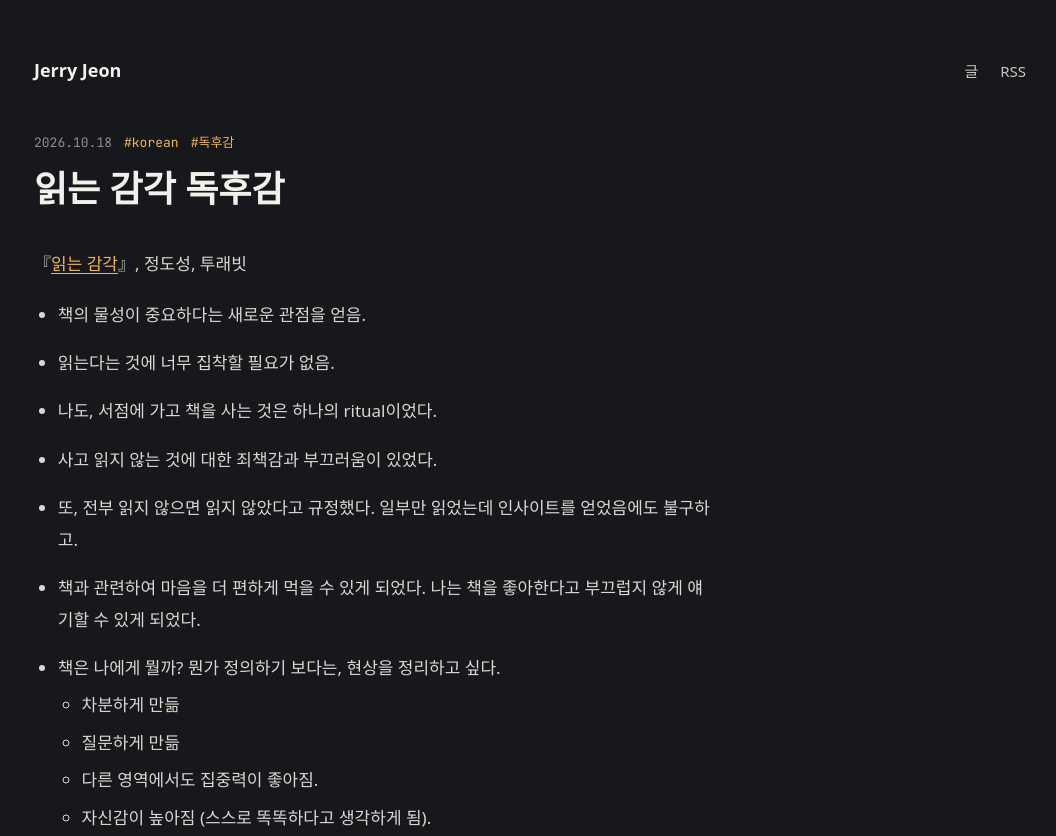
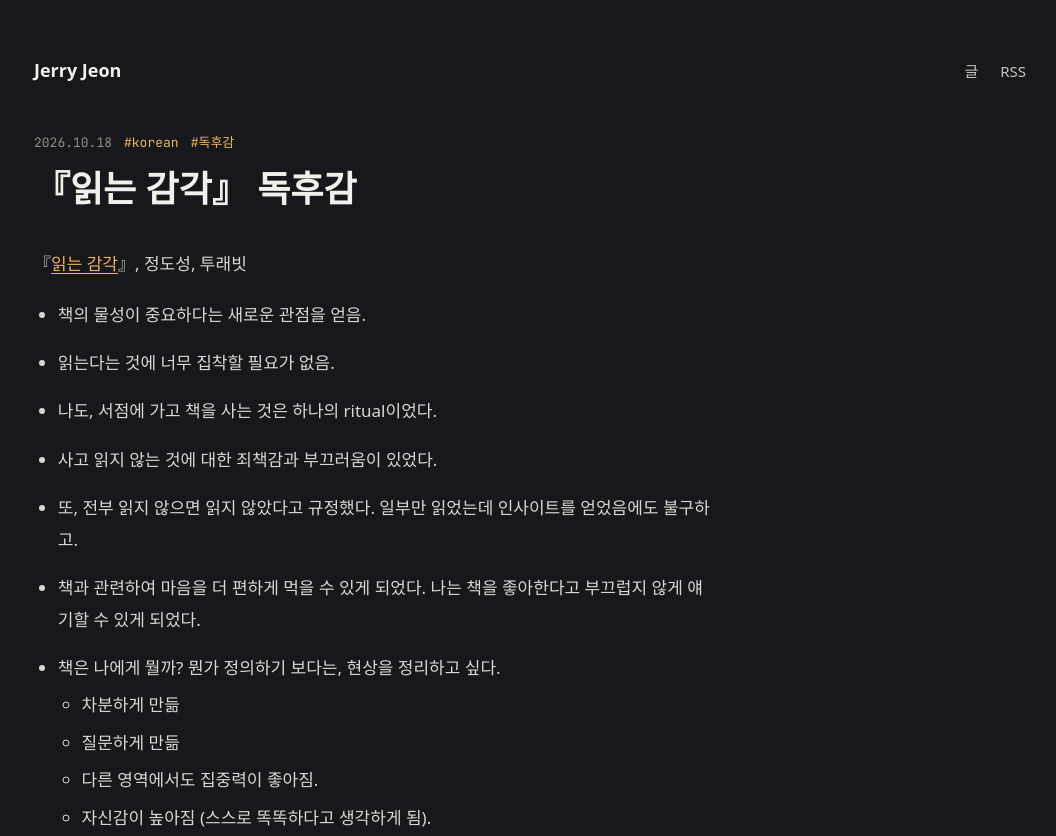
Before and after one commit to jerry-jeon/jerryjeon.com, an Astro site: page /blog/reading-sense-review_kr in a window 1280 px wide. Shown: the top 836 px of the page, without its empty margins (110-1166 px from the left). Built offline with nearby package versions, Linux system fonts and the light colour scheme; Astro itself is replaced by a stand-in of ours; some packages are replaced by stand-ins of ours; a web font is replaced by a local one.

Commit message:
publish: reading-sense-review_kr.mdx

```diff
--- a/data/blog/reading-sense-review_kr.mdx
+++ b/data/blog/reading-sense-review_kr.mdx
@@ -1,5 +1,5 @@
 ---
-title: '읽는 감각 독후감'
+title: '『읽는 감각』 독후감'
 date: '2026-10-18'
 tags:
   - 'Korean'
```
